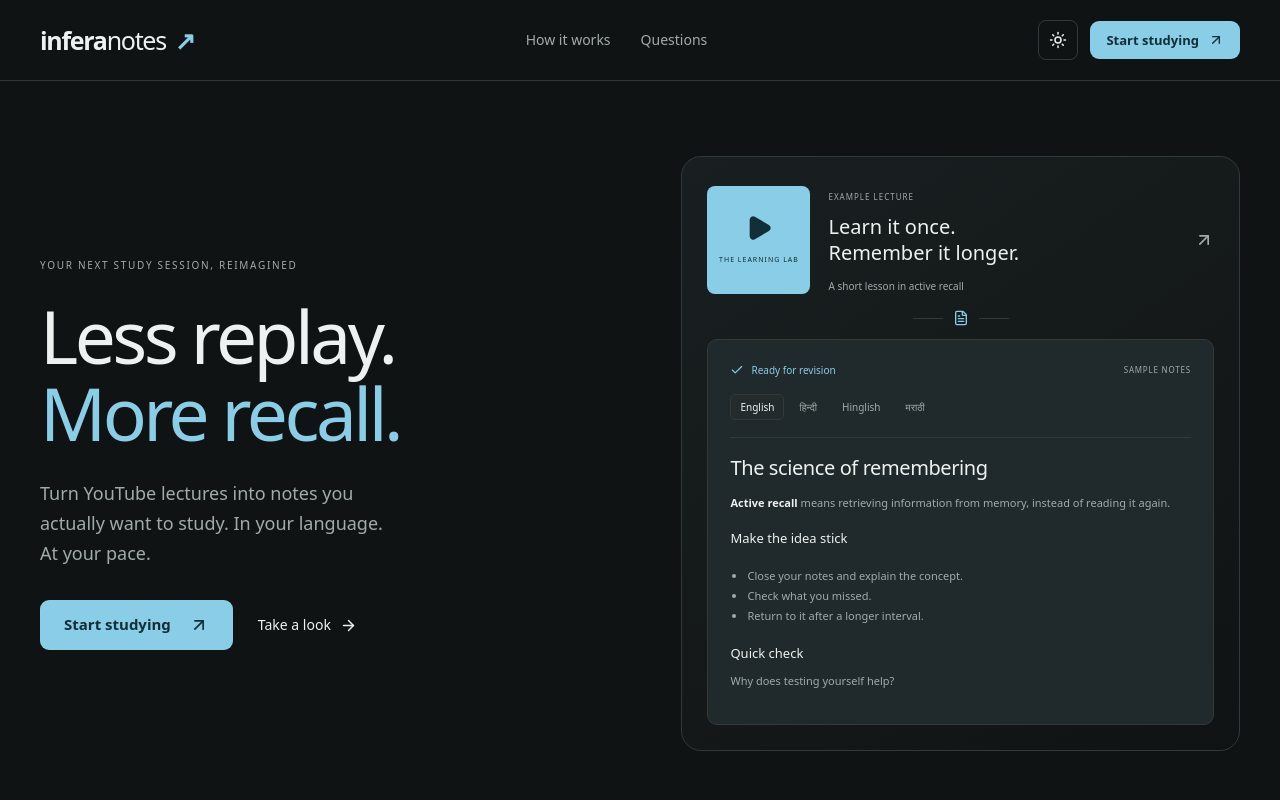
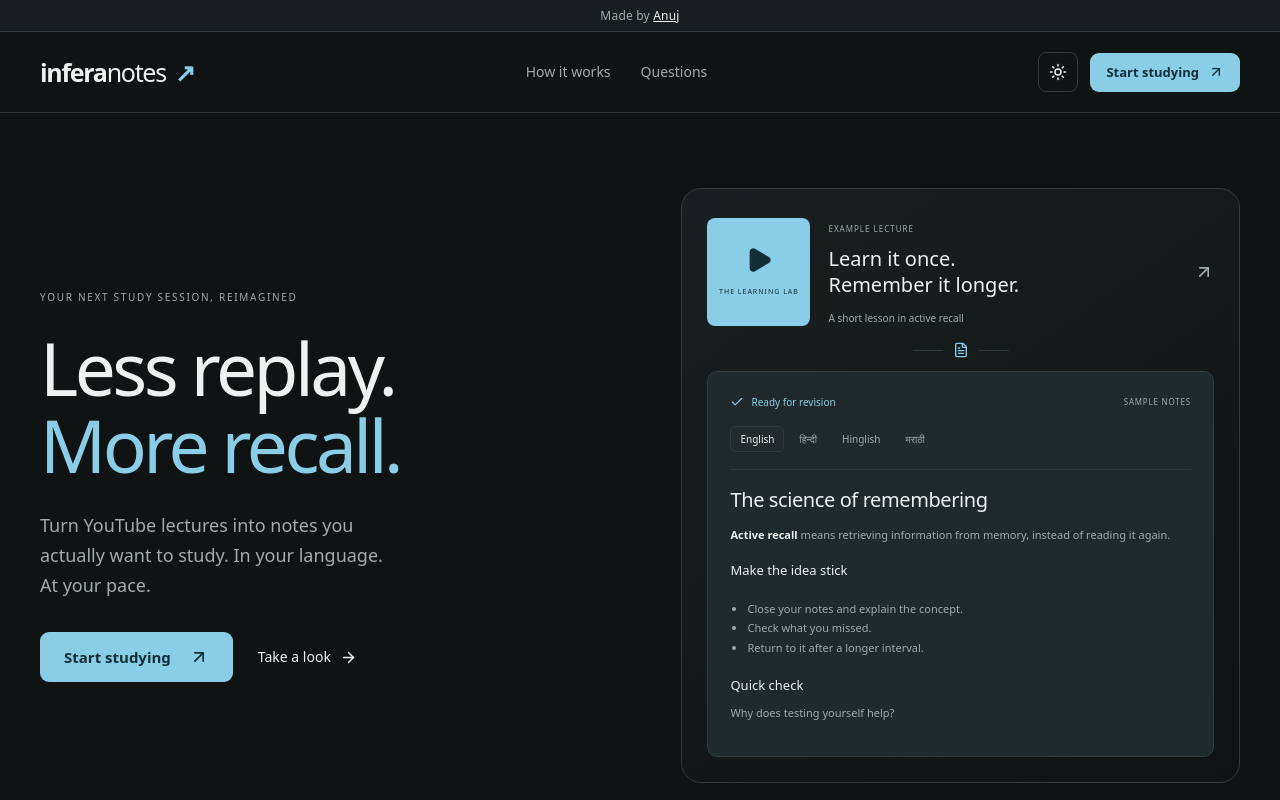
Before and after one commit to Anuj779/inferanotes, a Next.js app: page / in a window 1280 px wide. Shown: the top 800 px of the page. Built offline with nearby package versions, Linux system fonts and the light colour scheme; no server answers.

Commit message:
Add Made by Anuj with LinkedIn link in top header

```diff
--- a/src/app/globals.css
+++ b/src/app/globals.css
@@ -88,6 +88,24 @@
   z-index: 20;
   border-bottom: 1px solid var(--border);
   background: var(--background);
+}
+.header-credit-bar {
+  text-align: center;
+  font-size: 12px;
+  padding: 6px 16px;
+  background: var(--surface);
+  border-bottom: 1px solid var(--border);
+  color: var(--muted);
+  letter-spacing: 0.2px;
+}
+.header-credit-bar a {
+  color: var(--foreground);
+  text-decoration: underline;
+  font-weight: 500;
+  transition: color 0.15s ease;
+}
+.header-credit-bar a:hover {
+  color: var(--accent);
 }
 .nav {
   height: 80px;
--- a/src/components/Navbar.js
+++ b/src/components/Navbar.js
@@ -6,6 +6,16 @@
   const { theme, toggleTheme } = useTheme();
   return (
     <header className="site-header">
+      <div className="header-credit-bar">
+        Made by{" "}
+        <a
+          href="https://www.linkedin.com/in/anuj-ozare-38b579369?utm_source=share_via&utm_content=profile&utm_medium=member_android"
+          target="_blank"
+          rel="noopener noreferrer"
+        >
+          Anuj
+        </a>
+      </div>
       <nav className="shell nav" aria-label="Main navigation">
         <Link href="/" className="wordmark">
           infera<span>notes</span>
```
